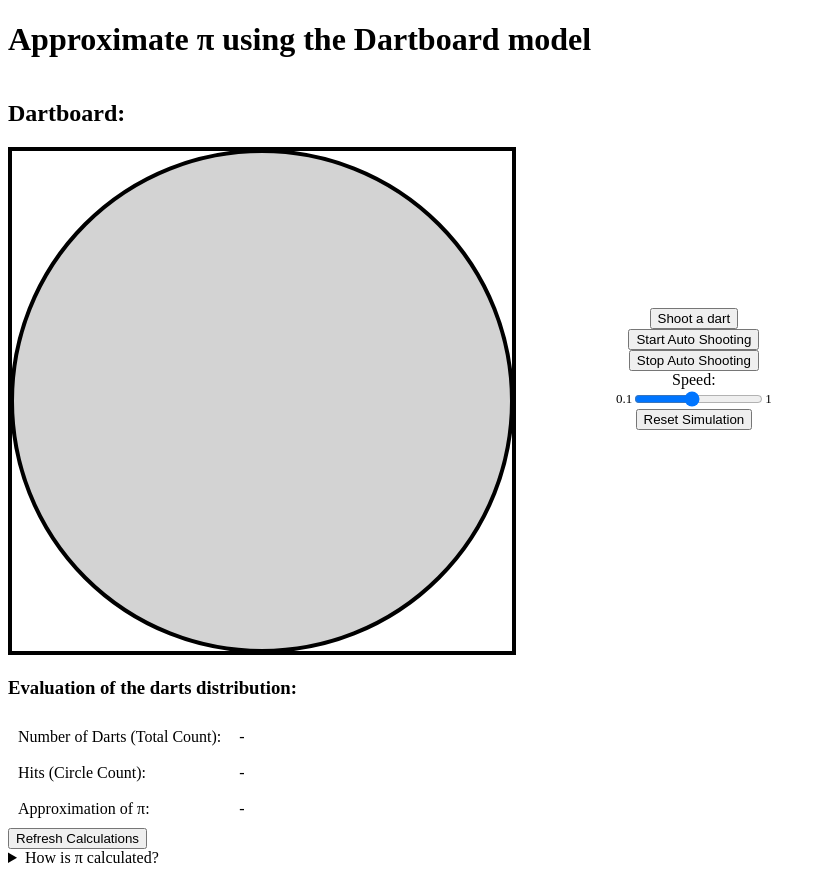
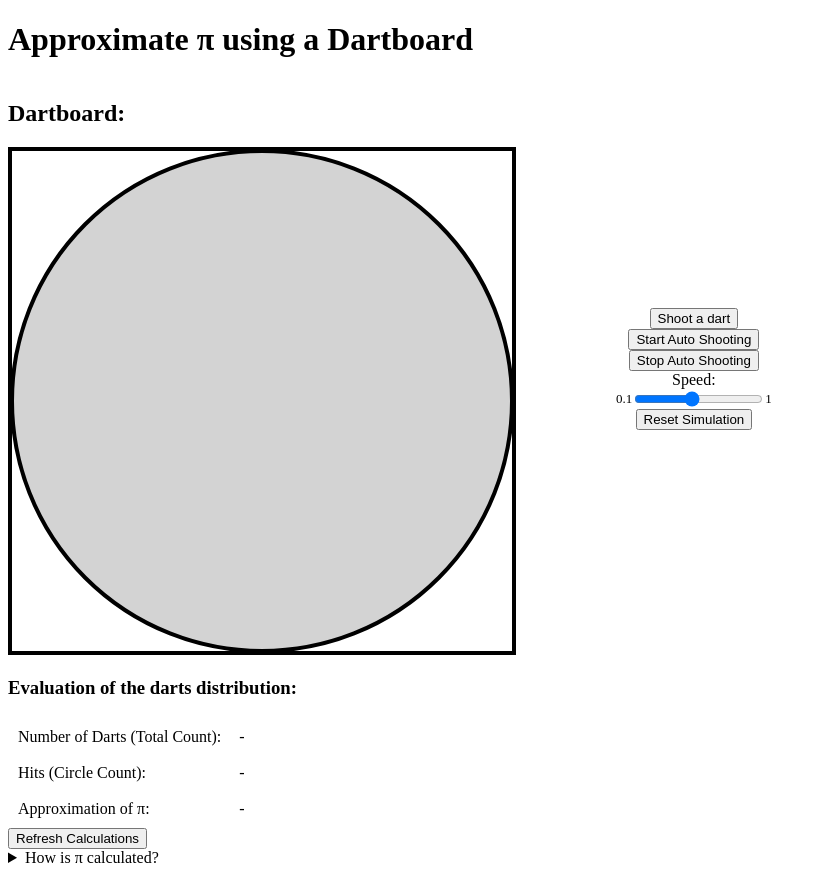
Before and after one commit to lumo03/dart-pi-approximation, a plain HTML site: page index.html in a window 1280 px wide. Shown: the whole page, without its empty margins (0-826 px from the left). Drawn offline with Linux system fonts and the light colour scheme.

Commit message:
further improvements in language

```diff
--- a/index.html
+++ b/index.html
@@ -47,7 +47,7 @@
     </style>
   </head>
   <body>
-    <h1>Approximate &#x03C0; using the Dartboard model</h1>
+    <h1>Approximate &#x03C0; using a Dartboard</h1>
     <div id="dart_area">
       <div id="dart_visual">
         <h2>Dartboard:</h2>
```
